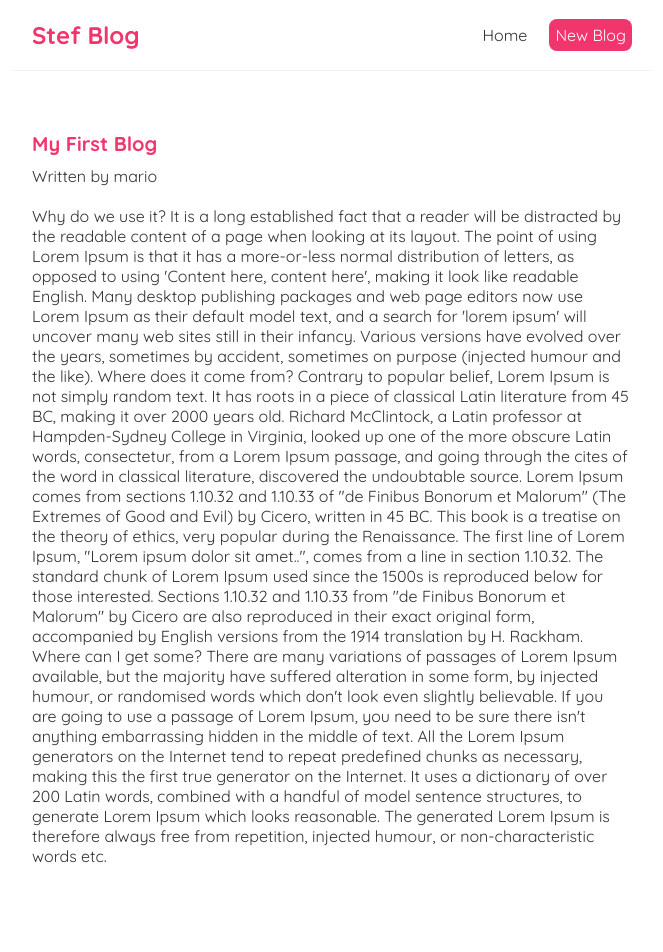
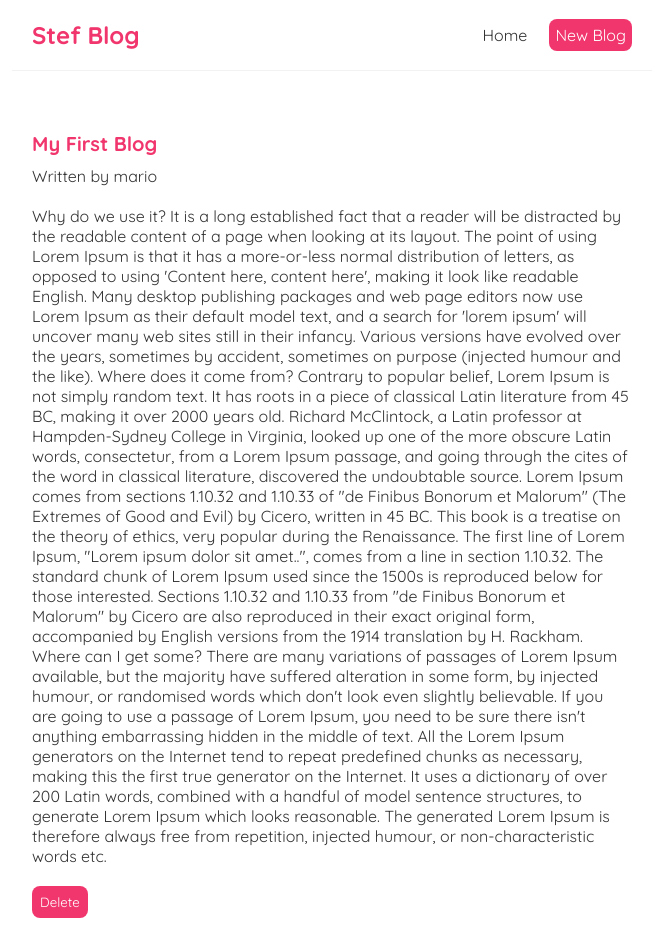
Before and after one commit to victorpuiu/My-blog, a React (Create React App) app: page /blogs/1 in a window 1280 px wide. Shown: the top 952 px of the page, without its empty margins (308-971 px from the left). Built offline with nearby package versions, Linux system fonts and the light colour scheme; data requests are answered from the project's data file.

Commit message:
adding deleting blogs feature

```diff
--- a/data/db.json
+++ b/data/db.json
@@ -23,12 +23,6 @@
       "body": "sajncanckjnkJBQECJKfbjebvbEVJKBb ejhbjHE",
       "author": "mario",
       "id": 4
-    },
-    {
-      "title": "blog4",
-      "body": "ncjknwqncqNCJNJKNCKLNQWLNCLWLKQCLKQWNWKL",
-      "author": "yoshi",
-      "id": 5
     }
   ]
 }
--- a/src/components/BlogDetails.js
+++ b/src/components/BlogDetails.js
@@ -1,4 +1,4 @@
-import {useParams} from "react-router-dom";
+import {useHistory, useParams} from "react-router-dom";
 import useFetch from "../useFetch";
 
 
@@ -6,6 +6,15 @@
 
     const { id } = useParams();
     const {data: blog, error, isPending} = useFetch("http://localhost:8000/blogs/" + id);
+    const history = useHistory();
+
+    const handleClick = () => {
+        fetch("http://localhost:8000/blogs/" + blog.id, {
+            method: "DELETE"
+        }).then(() => {
+            history.push("/");
+        })
+    }
 
     return (
         <div className="blog-details">
@@ -16,6 +25,7 @@
                     <h2>{blog.title}</h2>
                     <p>Written by {blog.author}</p>
                     <div>{ blog.body }</div>
+                    <button onClick={ handleClick }>Delete</button>
                 </article>
             )}
         </div>
--- a/src/index.css
+++ b/src/index.css
@@ -61,14 +61,14 @@
 .blog-details div {
     margin: 20px 0;
 }
-/*.blog-details button {*/
-/*    background: #f1356d;*/
-/*    color: #fff;*/
-/*    border: 0;*/
-/*    padding: 8px;*/
-/*    border-radius: 8px;*/
-/*    cursor: pointer;*/
-/*}*/
+.blog-details button {
+    background: #f1356d;
+    color: #fff;
+    border: 0;
+    padding: 8px;
+    border-radius: 8px;
+    cursor: pointer;
+}
 
 /* create new blog form */
 .create {
```
